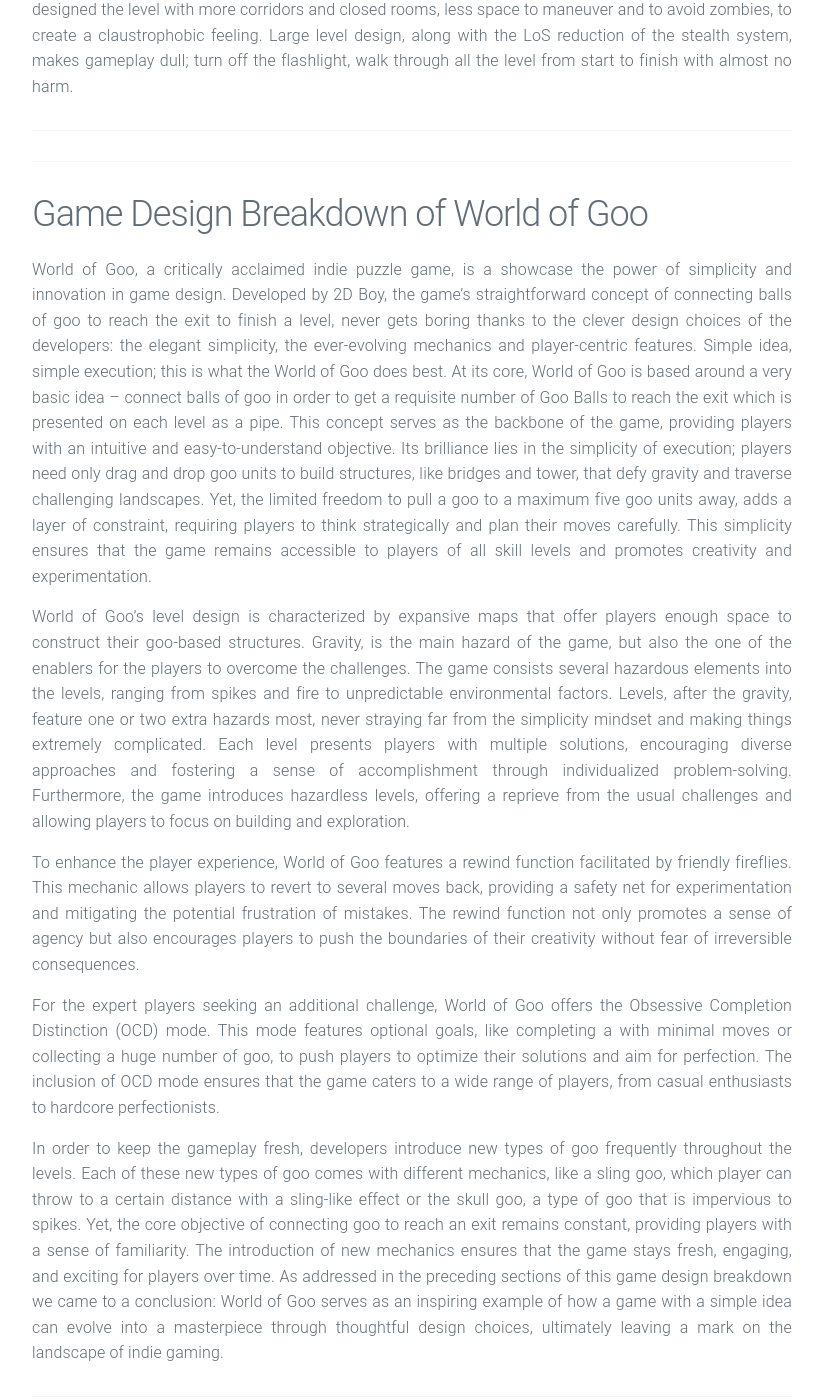
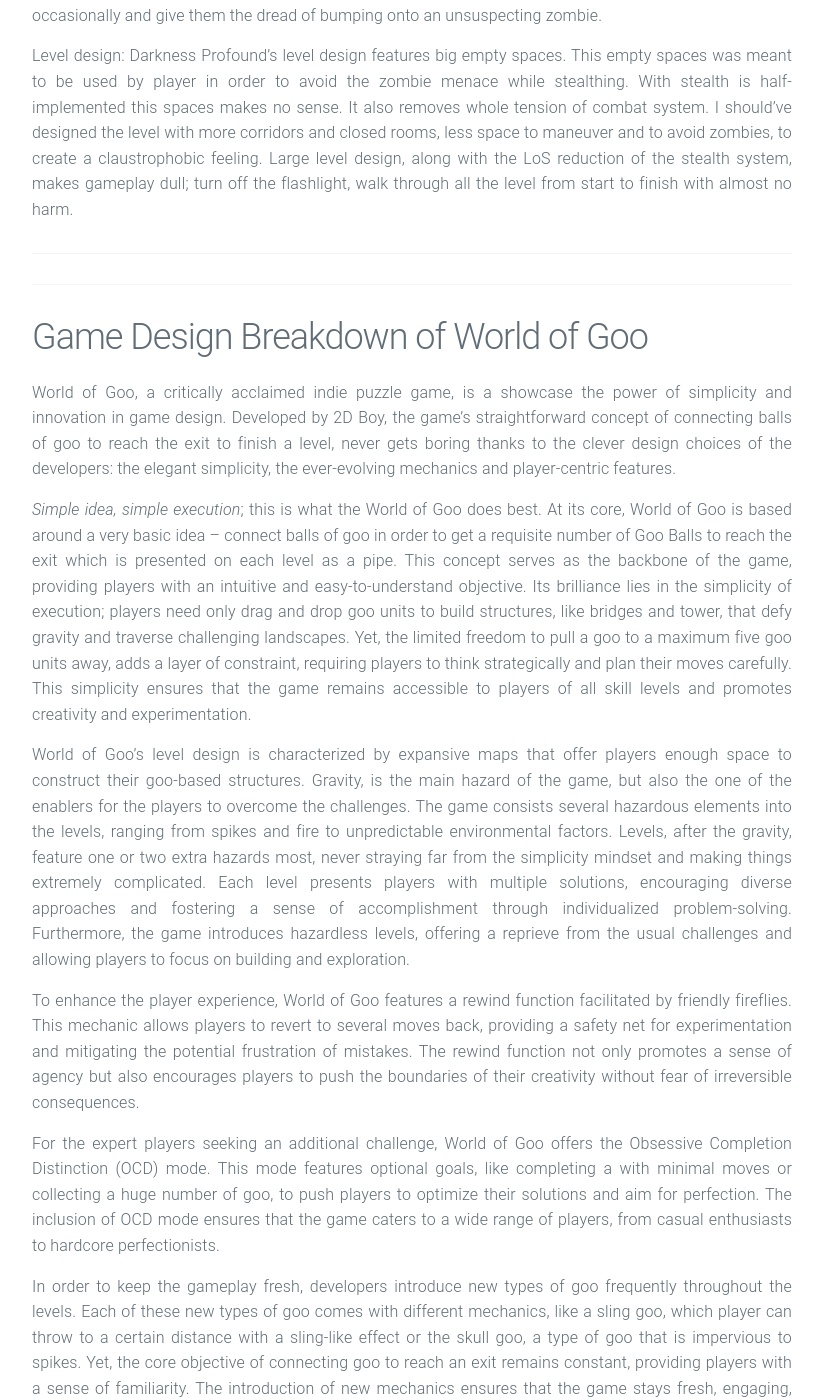
Before and after one commit to htramu/htk.github.io, a Jekyll site: the page built from blog.md, in a window 1280 px wide and 1400 px high, scrolled down 4013 px. Shown: the whole window, without its empty margins (228-1051 px from the left). Built offline with Jekyll 4.4.1, drawn with Linux system fonts in a browser that asks for light colours; some of the changed lines change nothing that is shown; some of the changed text lies outside the part shown.

Commit message:
Update blog.md

```diff
--- a/blog.md
+++ b/blog.md
@@ -19,9 +19,11 @@
         <li><a href="#section4">Beyond Difficulty: Examining the GTA:Vice City's Demolition Man</a></li>
         <li><a href="#section5">A Look to The Troop's Accuracy Mechanics</a></li>
 		<li><a href="#section6">Player's Frustration, Designer's Insight</a></li>
-		<li><a href="#section7">Lessons from Game Jams</a></li>
+		<li><a href="#section7">Notes from Game Jams</a></li>
     </ul>
 </nav>
+
+---------------------------
 
 <section id="section1">
     <h2>Rock, Paper, Scissors and… Flamethrower!?</h2>
@@ -47,6 +49,8 @@
 
 Time to move on to the third scenario: every weapon wins **only** one time. This makes it 1 win, 2 draws and 1 defeat for each weapon according to the table below:
 
+---------------------------
+---------------------------
 
 
 <section id="section2">
@@ -85,7 +89,8 @@
 </section>
 
 World of Goo, a critically acclaimed indie puzzle game, is a showcase the power of simplicity and innovation in game design. Developed by 2D Boy, the game's straightforward concept of connecting balls of goo to reach the exit to finish a level, never gets boring thanks to the clever design choices of the developers: the elegant simplicity, the ever-evolving mechanics and player-centric features.
-Simple idea, simple execution; this is what the World of Goo does best. At its core, World of Goo is based around a very basic idea – connect balls of goo in order to get a requisite number of Goo Balls to reach the exit which is presented on each level as a pipe. This concept serves as the backbone of the game, providing players with an intuitive and easy-to-understand objective. Its brilliance lies in the simplicity of execution; players need only drag and drop goo units to build structures, like bridges and tower, that defy gravity and traverse challenging landscapes. Yet, the limited freedom to pull a goo to a maximum five goo units away, adds a layer of constraint, requiring players to think strategically and plan their moves carefully. This simplicity ensures that the game remains accessible to players of all skill levels and promotes creativity and experimentation.
+
+*Simple idea, simple execution*; this is what the World of Goo does best. At its core, World of Goo is based around a very basic idea – connect balls of goo in order to get a requisite number of Goo Balls to reach the exit which is presented on each level as a pipe. This concept serves as the backbone of the game, providing players with an intuitive and easy-to-understand objective. Its brilliance lies in the simplicity of execution; players need only drag and drop goo units to build structures, like bridges and tower, that defy gravity and traverse challenging landscapes. Yet, the limited freedom to pull a goo to a maximum five goo units away, adds a layer of constraint, requiring players to think strategically and plan their moves carefully. This simplicity ensures that the game remains accessible to players of all skill levels and promotes creativity and experimentation.
 
 World of Goo's level design is characterized by expansive maps that offer players enough space to construct their goo-based structures. Gravity, is the main hazard of the game, but also the one of the enablers for the players to overcome the challenges. The game consists several hazardous elements into the levels, ranging from spikes and fire to unpredictable environmental factors.  Levels, after the gravity, feature one or two extra hazards most, never straying far from the simplicity mindset and making things extremely complicated. Each level presents players with multiple solutions, encouraging diverse approaches and fostering a sense of accomplishment through individualized problem-solving. Furthermore, the game introduces hazardless levels, offering a reprieve from the usual challenges and allowing players to focus on building and exploration.
 
@@ -94,6 +99,7 @@
 For the expert players seeking an additional challenge, World of Goo offers the Obsessive Completion Distinction (OCD) mode. This mode features optional goals, like completing a with minimal moves or collecting a huge number of goo, to push players to optimize their solutions and aim for perfection. The inclusion of OCD mode ensures that the game caters to a wide range of players, from casual enthusiasts to hardcore perfectionists.
 
 In order to keep the gameplay fresh, developers introduce new types of goo frequently throughout the levels. Each of these new types of goo comes with different mechanics, like a sling goo, which player can throw to a certain distance with a sling-like effect or the skull goo, a type of goo that is impervious to spikes.  Yet, the core objective of connecting goo to reach an exit remains constant, providing players with a sense of familiarity. The introduction of new mechanics ensures that the game stays fresh, engaging, and exciting for players over time.
+
 As addressed in the preceding sections of this game design breakdown we came to a conclusion: World of Goo serves as an inspiring example of how a game with a simple idea can evolve into a masterpiece through thoughtful design choices, ultimately leaving a mark on the landscape of indie gaming.
 
 
@@ -173,7 +179,7 @@
 ---------------------------
 ---------------------------
 <section id="section7">
-    <h2>Lessons from Game Jams  </h2>
+    <h2>Notes from Game Jams  </h2>
 </section>
 
 - If a single polygon moves, playtesting should begin. This is an exaggeration, of course, but it underscores the importance of early playtesting. In my first jam, GDFG TEAM JAM #3, we couldn’t discover that our coyote timer was broken until our game, 'run.u.run,' was published. In both of my jams, I became so accustomed to the controls and mechanics that I failed to notice the floaty jumping in 'run.u.run.' Even worse, I wasn’t aware that I had not implemented diagonal movement in 'Darkness Profound' (my Scream Jam 2023 submission where I go solo) until the last minute! There was almost zero playtesting in both jams.
```
